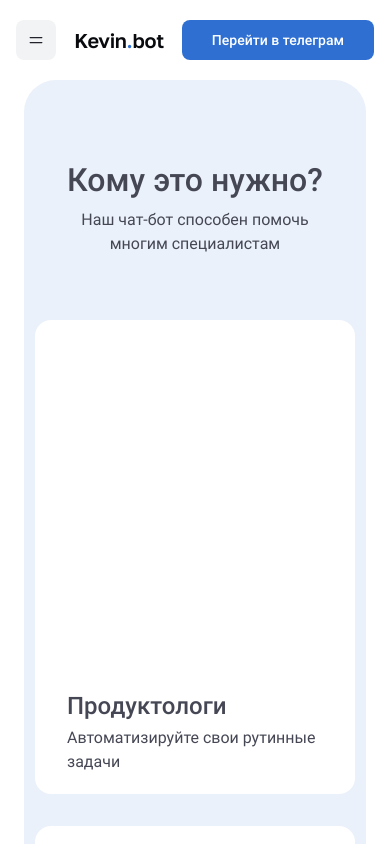
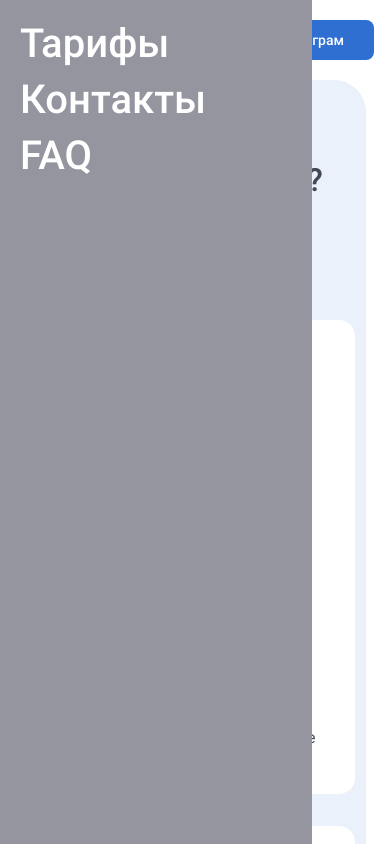
Before and after one commit to n1ckwhite/Kevin, a Next.js app: page / in a window 390 px wide. Both pictures are taken after a click on the button 36 px from the left and 40 px from the top of the page. Shown: the top 844 px of the page. Built offline with nearby package versions, Linux system fonts and the light colour scheme.

Commit message:
feat(menu-modal): Сделал выпадающее меню

```diff
--- a/src/app/components/Header/Header.tsx
+++ b/src/app/components/Header/Header.tsx
@@ -1,4 +1,8 @@
-import { FC } from 'react'
+'use client'
+
+import { FC, useState } from 'react'
+
+import { MenuModal } from "@/app/components/MenuModal"
 
 import { Button } from "../Button"
 import { Icon } from '../Icon'
@@ -7,11 +11,20 @@ import { Links } from '../Links'
 
 import s from './Header.module.css'
 
-export const Header: FC = () => (
+export const Header: FC = () => {
+  const [modal, setActiveModal] = useState(false)
+  const closeModal = () => {
+    setActiveModal(false)
+  }
+  const activeModal = () => {
+    setActiveModal(true)
+  }
+
+  return (
     <header className={s.header}>
       <div className={s.header__wrapper}>
         <div className={s.menu}>
-        <button className={s.btn}>
+          <button className={s.btn} onClick={activeModal}>
             <Icon name="menu" />
           </button>
           <Label />
@@ -21,5 +34,7 @@ export const Header: FC = () => (
           <Button text="Перейти в телеграм" />
         </div>
       </div>
+      <MenuModal closeModal={closeModal} modal={modal} />
     </header>
   )
+}
--- /dev/null
+++ b/src/app/components/MenuModal/MenuModal.module.css
@@ -0,0 +1,44 @@
+.modal {
+  position: fixed;
+  top: 0;
+  left: -100%;
+  width: 100vw;
+  height: 100vh;
+  transition: .2s;
+}
+
+.wrapper {
+  position: fixed;
+  top: 0;
+  left: 0;
+  width: 100vw;
+  height: 100vh;
+  background: transparent;
+  z-index: -1;
+}
+
+.modal_active {
+  z-index: 100;
+  left: 0;
+}
+
+.links {
+  width: 80vw;
+  height: 100vh;
+  padding: 20px;
+  box-sizing: border-box;
+  background: var(--gradation-text-icons-basic-quaternary-color);
+  color: var(--white-color);
+  display: flex;
+  flex-direction: column;
+  gap: 8px;
+  font: var(--typography-h1-semi-bold-mobile);
+}
+
+.link {
+  transition: .2s;
+}
+
+.link:hover {
+  opacity: .7;
+}
--- /dev/null
+++ b/src/app/components/MenuModal/MenuModal.tsx
@@ -0,0 +1,27 @@
+import { FC } from "react"
+import cn from 'classnames'
+
+import s from './MenuModal.module.css'
+
+interface IMenuModal {
+  closeModal: () => void;
+  modal: boolean;
+}
+
+export const MenuModal: FC<IMenuModal> = ({
+  closeModal,
+  modal,
+}) => (
+  <div className={cn(
+    s.modal,
+    modal && s.modal_active,
+  )}
+  >
+    <div className={s.links}>
+      <span className={s.link}>Тарифы</span>
+      <span className={s.link}>Контакты</span>
+      <span className={s.link}>FAQ</span>
+    </div>
+    {modal && <button className={s.wrapper} onClick={closeModal} />}
+  </div>
+)
--- /dev/null
+++ b/src/app/components/MenuModal/index.ts
@@ -0,0 +1 @@
+export * from './MenuModal'
--- a/src/types/icon.type.ts
+++ b/src/types/icon.type.ts
@@ -1 +1 @@
-export type TIconType = "menu" | "chevron_down";
+export type TIconType = "menu" | "chevron_down"
```
Lines whose indentation alone changed are shown as unchanged.
